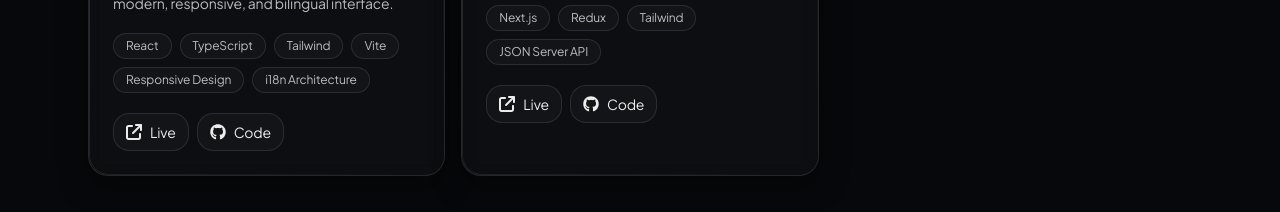
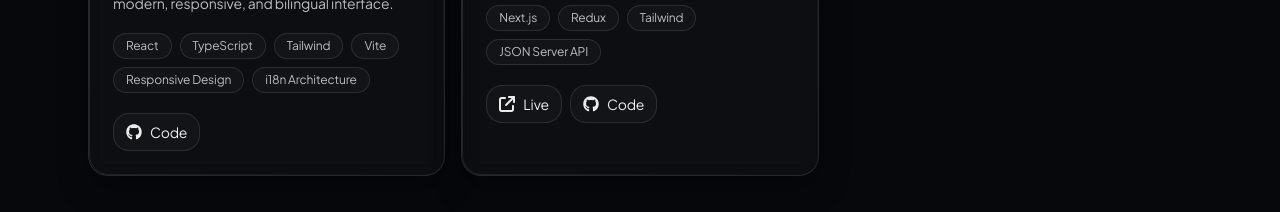
Before and after one commit to cristian-rossi98/portfolio, a React (Vite) app: page / in a window 1280 px wide. Shown: the part 2520-2732 px from the top of the page. Built offline with nearby package versions, Linux system fonts and the light colour scheme.

Commit message:
feat: remove see live from portfolio project

```diff
--- a/src/content/en.ts
+++ b/src/content/en.ts
@@ -305,12 +305,6 @@ export const contentEn: PortfolioContent = {
         stack: ['React', 'TypeScript', 'Tailwind', 'Vite', 'Responsive Design', 'i18n Architecture'],
         links: [
           {
-            label: 'Live',
-            ariaLabel: 'Open live project in a new tab',
-            href: 'https://cristianrossi.com.br/',
-            icon: 'external',
-          },
-          {
             label: 'Code',
             ariaLabel: 'Open source code in a new tab',
             href: 'https://github.com/cristian-rossi98/portfolio',
--- a/src/content/pt-BR.ts
+++ b/src/content/pt-BR.ts
@@ -302,12 +302,6 @@ export const contentPtBR: PortfolioContent = {
         stack: ['React', 'TypeScript', 'Tailwind', 'Vite', 'Responsive Design', 'i18n Architecture'],
         links: [
           {
-            label: 'Ao vivo',
-            ariaLabel: 'Abrir projeto ao vivo em uma nova aba',
-            href: 'https://cristianrossi.com.br/',
-            icon: 'external',
-          },
-          {
             label: 'Código',
             ariaLabel: 'Abrir código-fonte em uma nova aba',
             href: 'https://github.com/cristian-rossi98/portfolio',
```
